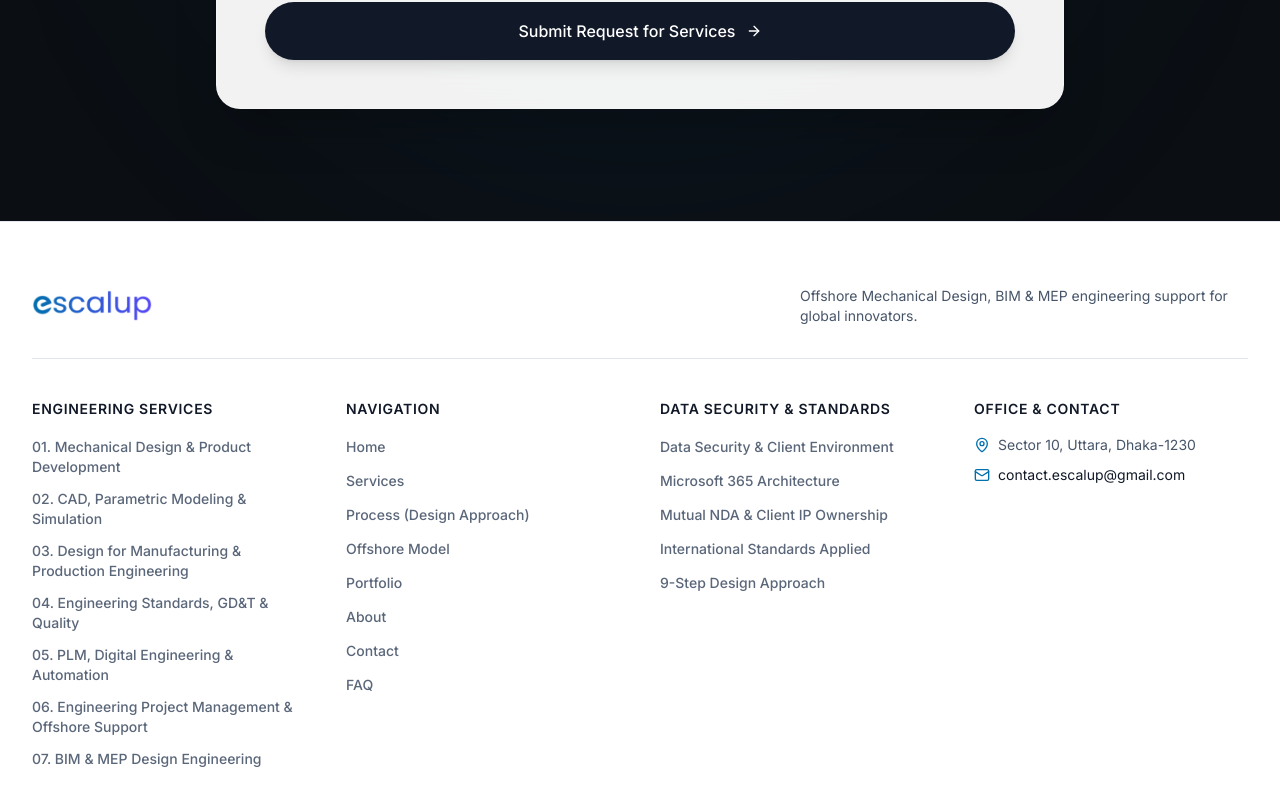
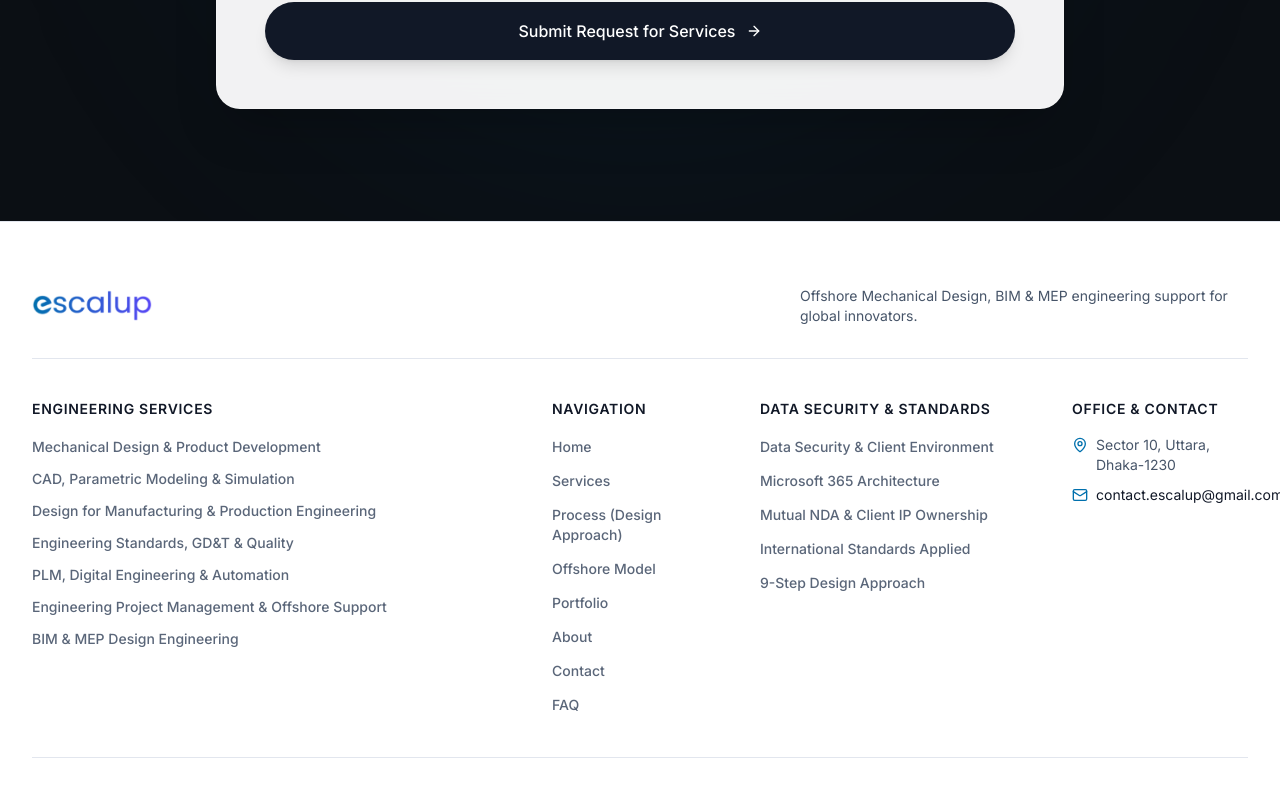
Before and after one commit to mdshafayatullahshanto/escalup, a React (Vite) app: page /services/1 in a window 1280 px wide. Shown: the part 3474-4280 px from the top of the page. Built offline with nearby package versions, Linux system fonts and the light colour scheme; no server answers.

Commit message:
style: remove numbering and keep all 7 engineering services on single lines in footer

```diff
--- a/src/components/Footer.jsx
+++ b/src/components/Footer.jsx
@@ -48,22 +48,22 @@ export default function Footer() {
         </div>
 
         {/* Top: 4 Link Columns Architecture */}
-        <div className="grid grid-cols-1 sm:grid-cols-2 lg:grid-cols-4 gap-8 lg:gap-10 pb-10 border-b border-[#E2E6EE] dark:border-white/10">
+        <div className="grid grid-cols-1 md:grid-cols-2 lg:grid-cols-12 gap-8 lg:gap-8 pb-10 border-b border-[#E2E6EE] dark:border-white/10">
 
-          {/* Column 1: Services (All 7 in exact order) */}
-          <div data-reveal-item="true" className="space-y-4">
+          {/* Column 1: Services (All 7 in exact order - single line per topic) */}
+          <div data-reveal-item="true" className="space-y-4 md:col-span-2 lg:col-span-5">
             <h4 className="text-sm font-semibold uppercase tracking-wider text-[#111827] dark:text-white">
               Engineering Services
             </h4>
             <ul className="space-y-2 text-xs sm:text-sm">
               {servicesData.map((s) => (
-                <li key={s.id}>
+                <li key={s.id} className="whitespace-nowrap">
                   <UnderlineLink
                     to={`/services/${s.slug}`}
                     color="muted"
-                    className="block py-0.5"
+                    className="block py-0.5 whitespace-nowrap"
                   >
-                    0{s.id}. {s.title}
+                    {s.title}
                   </UnderlineLink>
                 </li>
               ))}
@@ -71,7 +71,7 @@ export default function Footer() {
           </div>
 
           {/* Column 2: Navigation Links (Matching navbar order) */}
-          <div data-reveal-item="true" className="space-y-4">
+          <div data-reveal-item="true" className="space-y-4 lg:col-span-2">
             <h4 className="text-sm font-semibold uppercase tracking-wider text-[#111827] dark:text-white">
               Navigation
             </h4>
@@ -120,7 +120,7 @@ export default function Footer() {
           </div>
 
           {/* Column 3: Data Security & Governance */}
-          <div data-reveal-item="true" className="space-y-4">
+          <div data-reveal-item="true" className="space-y-4 lg:col-span-3">
             <h4 className="text-sm font-semibold uppercase tracking-wider text-[#111827] dark:text-white">
               Data Security & Standards
             </h4>
@@ -154,7 +154,7 @@ export default function Footer() {
           </div>
 
           {/* Column 4: Contact & Leadership */}
-          <div data-reveal-item="true" className="space-y-4">
+          <div data-reveal-item="true" className="space-y-4 lg:col-span-2">
             <h4 className="text-sm font-semibold uppercase tracking-wider text-[#111827] dark:text-white">
               Office & Contact
             </h4>
```
